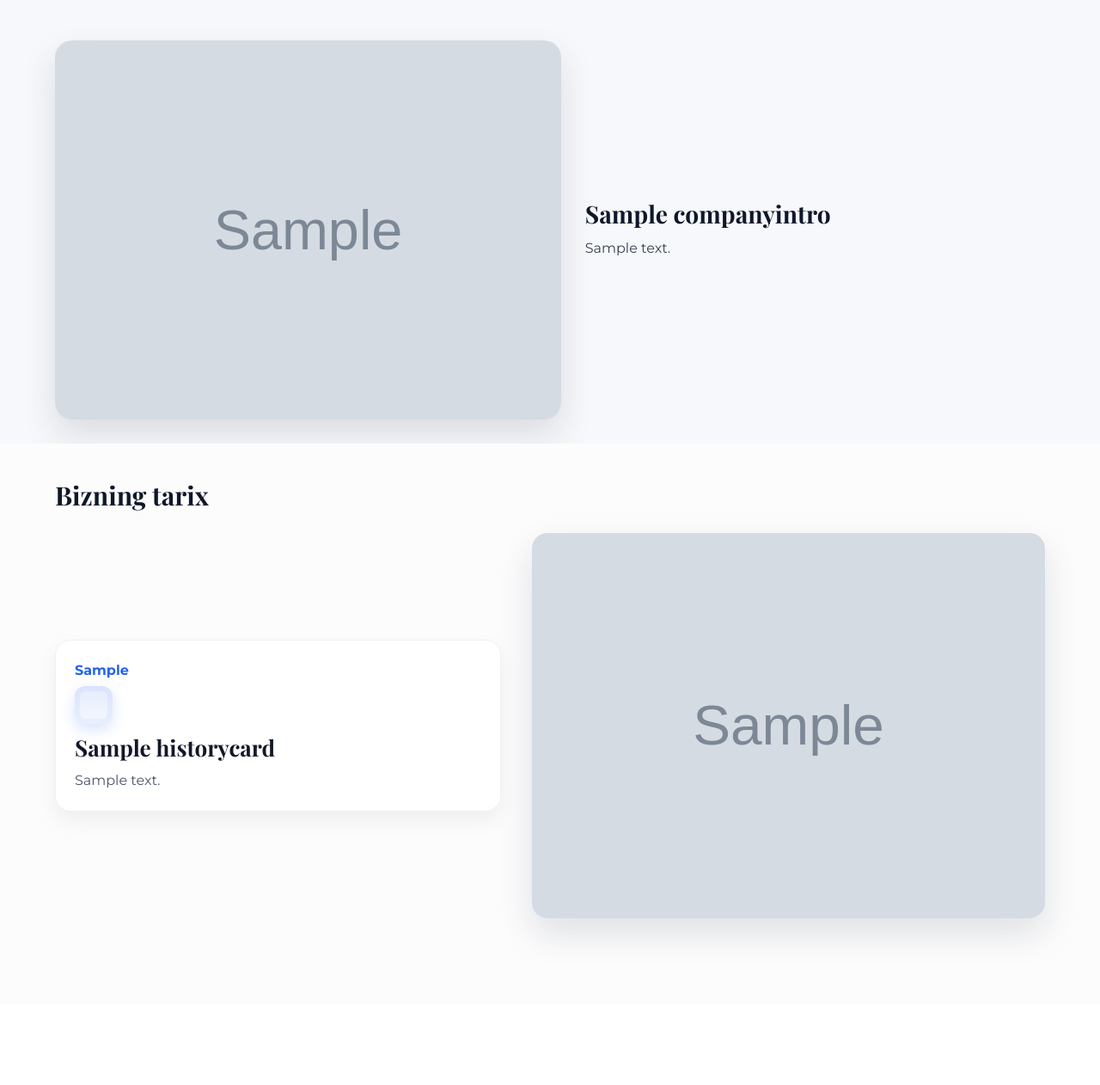
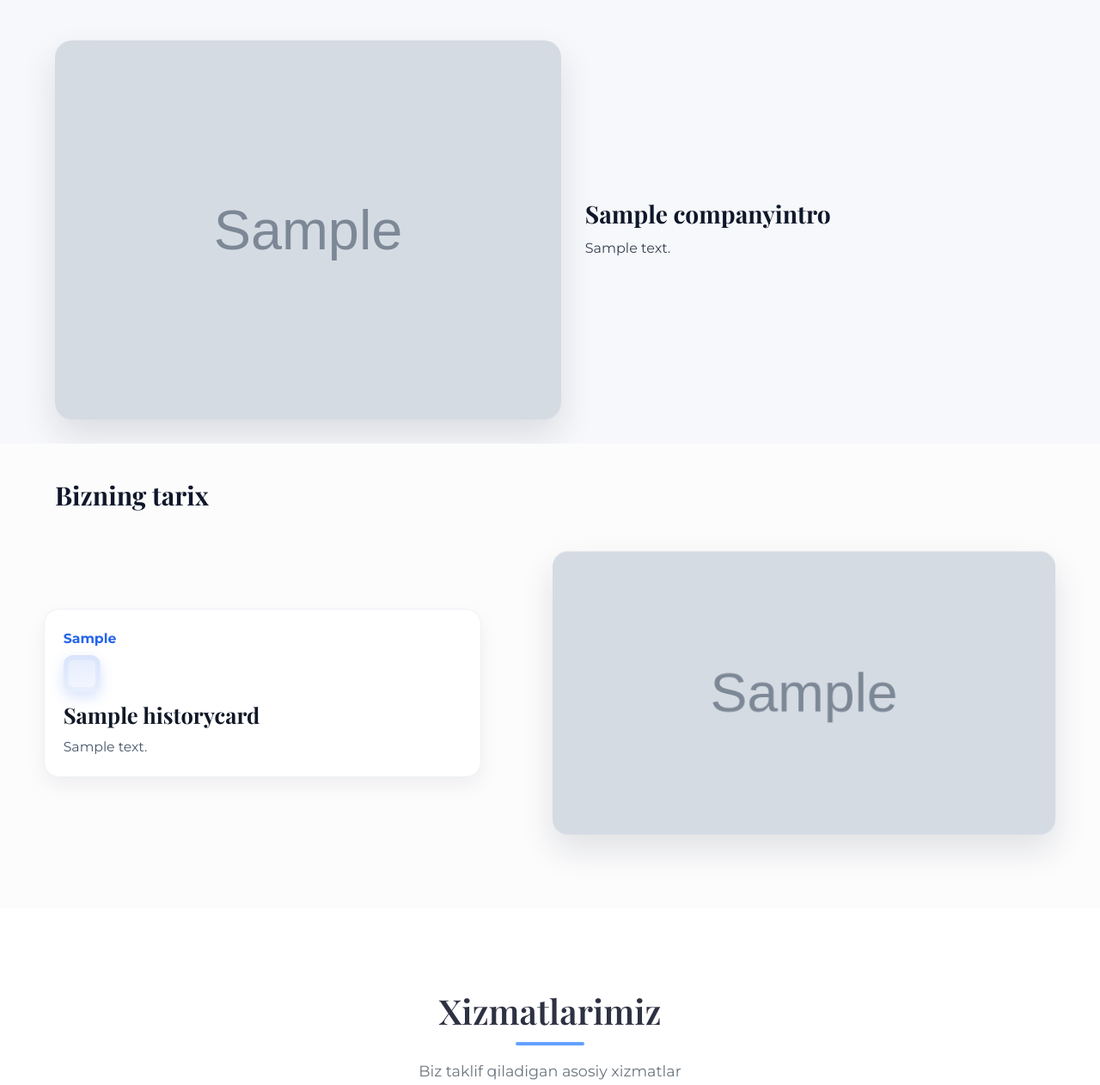
Before and after one commit to davronovuz/biotektpharm, a Django app: template templates/index.html in a window 1280 px wide. Shown: the part 1298-2560 px from the top of the page at 86% size. Run offline with Django 5.2, Linux system fonts and the light colour scheme; the template is opened without the code that fills it: values that come from a table or form of the project are taken from there, others are empty; tables that the repository leaves empty hold one stand-in row (values such as "Sample post"); grey boxes marked "Sample" are stand-in pictures; parts of the project's set-up code (start-up, migrations or seed data) failed here and were passed over.

Commit message:
ozgarish cardda

```diff
--- a/static/css/styles.css
+++ b/static/css/styles.css
@@ -141,23 +141,110 @@ section.hero{padding:0!important}
 @media (max-width:900px){.intro-wrap{grid-template-columns:1fr}}
 
 /* ===== History Cards ===== */
-.history-cards{padding:42px 0 60px;background:#fcfcfd}
-.history-kicker{font-size:clamp(22px,2.4vw,30px);font-weight:800;color:#0f172a;margin:0 0 12px}
-.h-item{--gap:36px;display:grid;grid-template-columns:1fr 1.15fr;gap:var(--gap);align-items:center;margin:26px 0 40px}
-.js-ready .h-item{opacity:0;transform:translateY(28px) scale(.98);transition:transform .7s cubic-bezier(.2,.7,.2,1),opacity .7s ease;will-change:transform,opacity}
-.js-ready .h-item.in-view{opacity:1;transform:translateY(0) scale(1)}
-.h-item.left .h-copy{order:1}.h-item.left .h-media{order:2}
-.h-item.right .h-copy{order:2}.h-item.right .h-media{order:1}
-.h-copy{background:#fff;border:1px solid #edf1f6;border-radius:18px;padding:22px;box-shadow:0 10px 24px rgba(16,24,40,.06)}
-.h-year{font-weight:700;color:#2563eb;margin-bottom:6px}
-.h-icon{width:44px;height:44px;border-radius:12px;display:flex;align-items:center;justify-content:center;background:linear-gradient(180deg,rgba(37,99,235,.12),rgba(37,99,235,.05));box-shadow:0 6px 16px rgba(37,99,235,.18),inset 0 0 0 6px rgba(37,99,235,.06);color:#2563eb;margin-bottom:12px}
-.h-title{font-family:'Playfair Display',serif;font-weight:800;color:#111827;font-size:clamp(18px,2.2vw,26px);margin:4px 0 8px}
-.h-text{color:#475569;line-height:1.7;margin:0}
-.h-media img{width:100%;height:auto;border-radius:18px;box-shadow:0 18px 40px rgba(15,23,42,.12)}
-.js-ready .h-item.in-view .h-media img{animation:floatUp .9s cubic-bezier(.2,.7,.2,1) both}
-@keyframes floatUp{from{transform:translateY(14px);opacity:.85}to{transform:translateY(0);opacity:1}}
-@media (max-width:1000px){.h-item{grid-template-columns:1fr}.h-item.right .h-copy,.h-item.right .h-media{order:unset}}
-@media (prefers-reduced-motion:reduce){.js-ready .h-item,.js-ready .h-item.in-view .h-media img{transition:none;animation:none}}
+/* ===== HISTORY CARDS (Figma-match • grid-areas • reveal + parallax) ===== */
+.history-cards{
+  padding:42px 0 60px;
+  background:#fcfcfd;
+}
+.history-kicker{
+  font-size:clamp(22px,2.4vw,30px);
+  font-weight:800;
+  color:#0f172a;
+  margin:0 0 12px;
+}
+
+/* Layout: matn chap, rasm o‘ng (grid-areas) */
+.h-item{
+  --gap:36px;
+  display:grid;
+  grid-template-columns:1fr 1.15fr;
+  grid-template-areas:"copy media";
+  gap:var(--gap);
+  align-items:center;
+  margin:26px 0 40px;
+}
+.h-copy  { grid-area:copy; }
+.h-media { grid-area:media; }
+
+/* Juft kartalarda almashtiramiz (rasm chap, matn o‘ng) */
+.h-item.right{ grid-template-areas:"media copy"; }
+
+/* Card (matn tomoni) */
+.h-copy{
+  background:#fff;
+  border:1px solid #edf1f6;
+  border-radius:18px;
+  padding:22px;
+  box-shadow:0 10px 24px rgba(16,24,40,.06);
+  max-width:720px;
+}
+.h-year{ font-weight:700; color:#2563eb; margin-bottom:6px; }
+.h-icon{
+  width:44px;height:44px;border-radius:12px;
+  display:flex;align-items:center;justify-content:center;
+  background:linear-gradient(180deg,rgba(37,99,235,.12),rgba(37,99,235,.05));
+  box-shadow:0 6px 16px rgba(37,99,235,.18), inset 0 0 0 6px rgba(37,99,235,.06);
+  color:#2563eb; margin-bottom:12px;
+}
+.h-title{
+  font-family:'Playfair Display',serif;
+  font-weight:800; color:#111827;
+  font-size:clamp(18px,2.2vw,26px);
+  margin:4px 0 8px;
+}
+.h-text{ color:#475569; line-height:1.7; margin:0; }
+
+/* Media (rasm tomoni) + parallax uchun o‘zgaruvchi */
+.h-media{
+  will-change:transform;
+  transform:translateY(var(--py,0));
+}
+.h-media img{
+  width:100%;
+  aspect-ratio:16/9;
+  object-fit:cover;
+  border-radius:18px;
+  box-shadow:0 18px 40px rgba(15,23,42,.12);
+}
+
+/* ===== Reveal animations (js-ready bo‘lganda) ===== */
+.js-ready .h-item .h-copy,
+.js-ready .h-item .h-media{
+  opacity:0;
+  transform:translateY(18px) scale(.98);
+}
+.js-ready .h-item.in-view .h-copy,
+.js-ready .h-item.in-view .h-media{
+  opacity:1;
+  transform:translateY(var(--py,0)) scale(1);
+  transition:transform .7s cubic-bezier(.2,.7,.2,1), opacity .6s ease;
+}
+
+/* Yonlama “slide” hissi (chap/ong variantlar) */
+.js-ready .h-item.left  .h-copy { transform:translate(-18px,18px) scale(.98); }
+.js-ready .h-item.left  .h-media{ transform:translate( 18px,18px) scale(.98); }
+.js-ready .h-item.right .h-copy { transform:translate( 18px,18px) scale(.98); }
+.js-ready .h-item.right .h-media{ transform:translate(-18px,18px) scale(.98); }
+
+/* Mobil: ustma-ust — rasm yuqorida, matn pastda */
+@media (max-width:1000px){
+  .h-item{
+    grid-template-columns:1fr;
+    grid-template-areas:
+      "media"
+      "copy";
+  }
+}
+
+/* Accessibility: harakatni kamaytirish */
+@media (prefers-reduced-motion:reduce){
+  .js-ready .h-item .h-copy,
+  .js-ready .h-item .h-media{
+    opacity:1; transform:none; transition:none !important;
+  }
+  .h-media{ transform:none !important; }
+}
+
 
 /* ===== Services ===== */
 .svc-grid{display:grid;grid-template-columns:repeat(3,1fr);gap:22px}
--- a/templates/index.html
+++ b/templates/index.html
@@ -531,7 +531,7 @@
             </div>
 
             <div class="footer-bottom">
-                <p>&copy; <span id="year"></span> <span class="company">BIOTEK FARM OOO</span>. <span data-i18n="all_rights">Barcha huquqlar himoyalangan</span></p>
+                <p><span class="company">&copy; 2025 BIOTEK FARM OOO Barcha huquqlar himoyalangan</span></p>
                 <div class="footer-links">
                     <a href="#" data-i18n="privacy_policy">Maxfiylik siyosati</a>
                     <a href="#" data-i18n="terms">Foydalanish shartlari</a>
```
